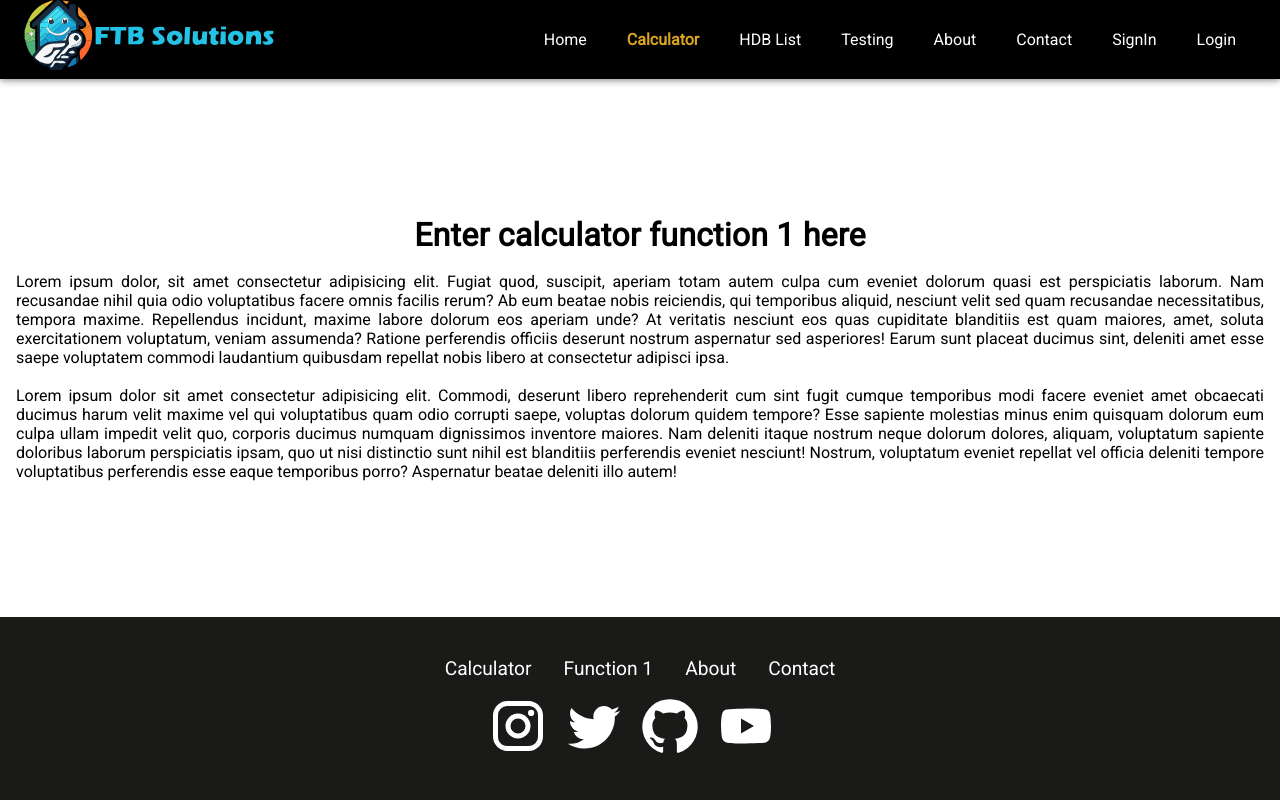
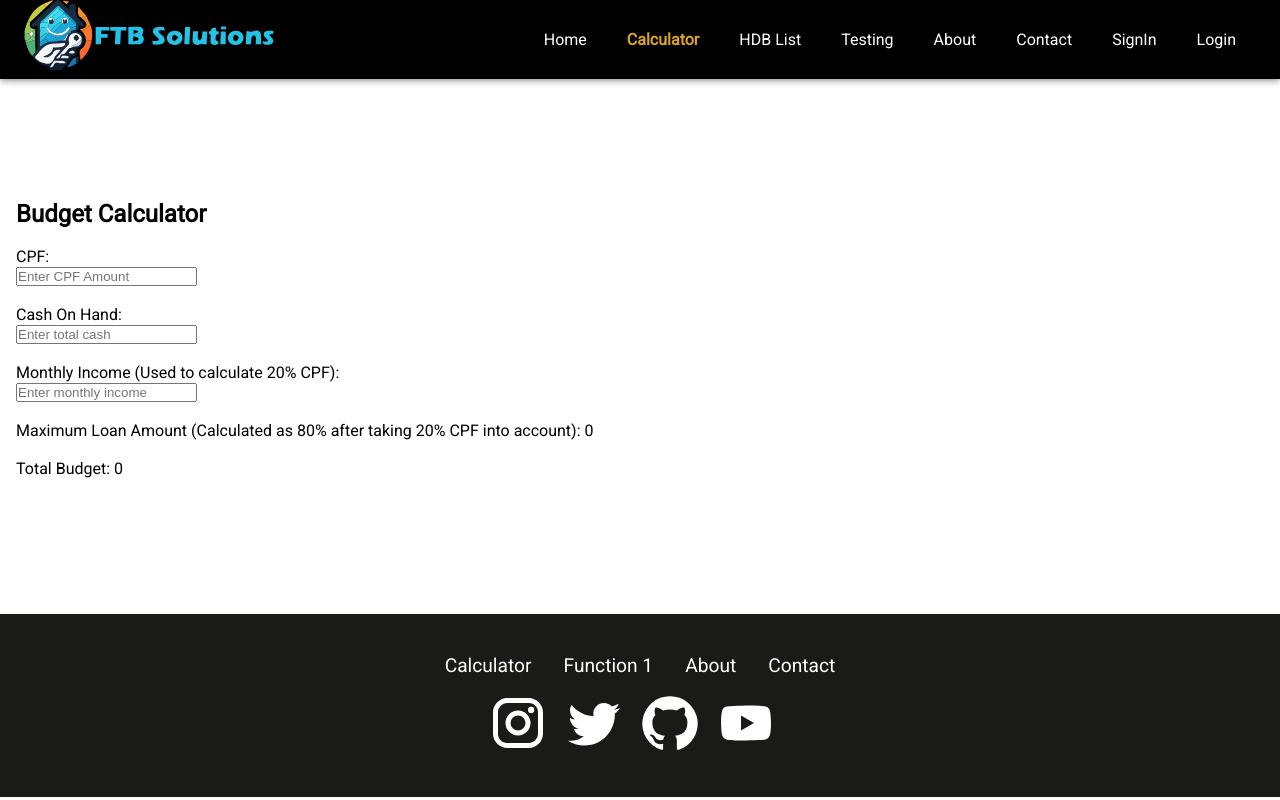
Before and after one commit to KhairulAnuwar/Grp1ReactProjUpdated, a React (Create React App) app: page /fcalculator in a window 1280 px wide. Built offline with nearby package versions, Linux system fonts and the light colour scheme.

Commit message:
Calculator

```diff
--- a/src/pages/FCalculator.js
+++ b/src/pages/FCalculator.js
@@ -1,19 +1,91 @@
+import Layout from "../components/Layout/Layout";
+import { useState } from "react";
+import Joi from 'joi-browser';
+import { Box } from "@mui/material";
 
-import Layout from "../components/Layout/Layout";
-import {
-    Box,Typography
 
-  } from "@mui/material";
+function FCalculator() {
 
-function FCalculator()
-{
+  const blankForm =  {
+    cpf: 0,
+    cash: 0,
+    income: 0,
+    loan: 0,
+  }
+
+  const [form, setForm] = useState(blankForm);
+
+  const handlerUpdateForm = (event, key) => {
+    const value = parseInt(event.target.value);
+    const updatedForm = { ...form, [key]: value };
+    setForm(updatedForm);
+  };
+
+  const [error, setError] = useState({});
+
+  const schema = {
+    cpf: Joi.number().min(0).required(),
+    cash: Joi.number().min(0).required(),
+    income: Joi.number().min(0).required(),
+    loan: Joi.number().min(0).required(),
+  }
+
+  const handlerOnChange = (event) => {
+    const {name, value} = event.target;
+    console.log(value)
+    const errorMessage = validate(event);
+    let errorData = {...error};
+
+    if (errorMessage) {
+      errorData[name] = errorMessage;
+      console.log(errorMessage)
+
+    } else {
+      delete errorData[name];
+      handlerUpdateForm(event, name)
+    }
+  }
+  const validate = (event) => {
+    const {name, value} = event.target;
+    const objToCompare = {[name]: value};
+    const subSchema ={[name]: schema[name]};
+
+    const result = Joi.validate(objToCompare, subSchema);
+    const {error} = result;
+    return error ? error.details[0].message : null;
+  }
+
+  const handlerOnSubmit = (event) => {
+    event.preventDefault();
+    const result = Joi.validate(form, schema, {abortEarly: false});
+    const {error} = result;
+    if (!error) {
+      console.log(form);
+      return form;
+    } else {
+      const errorData = {};
+      for (let item of error.details) {
+        const name = item.path[0];
+        const message = item.message;
+        errorData[name] = message;
+      }
+      setError(errorData);
+      console.log(errorData);
+      return errorData
+    }
+  }
+  const loanAmt = ((form.income * 300) - (form.income * 0.2 * 300))
+  const totalBudget = ( form.cpf +
+                        form.cash +
+                        loanAmt)
+
   return (
     <>
     <Layout>
     <Box
       sx={{
         my: 15,
-          textAlign: "center",
+        textAlign: "left",
         p: 2,
         "& h4": {
           fontWeight: "bold",
@@ -31,43 +103,36 @@ function FCalculator()
         },
       }}
     >
-        <Typography variant="h4">Enter calculator function 1 here</Typography>
-        <p>
-          Lorem ipsum dolor, sit amet consectetur adipisicing elit. Fugiat quod,
-          suscipit, aperiam totam autem culpa cum eveniet dolorum quasi est
-          perspiciatis laborum. Nam recusandae nihil quia odio voluptatibus
-          facere omnis facilis rerum? Ab eum beatae nobis reiciendis, qui
-          temporibus aliquid, nesciunt velit sed quam recusandae necessitatibus,
-          tempora maxime. Repellendus incidunt, maxime labore dolorum eos
-          aperiam unde? At veritatis nesciunt eos quas cupiditate blanditiis est
-          quam maiores, amet, soluta exercitationem voluptatum, veniam
-          assumenda? Ratione perferendis officiis deserunt nostrum aspernatur
-          sed asperiores! Earum sunt placeat ducimus sint, deleniti amet esse
-          saepe voluptatem commodi laudantium quibusdam repellat nobis libero at
-          consectetur adipisci ipsa.
-        </p>
+      <div>
+      <h2>Budget Calculator</h2>
       <br />
-        <p>
-          Lorem ipsum dolor sit amet consectetur adipisicing elit. Commodi,
-          deserunt libero reprehenderit cum sint fugit cumque temporibus modi
-          facere eveniet amet obcaecati ducimus harum velit maxime vel qui
-          voluptatibus quam odio corrupti saepe, voluptas dolorum quidem
-          tempore? Esse sapiente molestias minus enim quisquam dolorum eum culpa
-          ullam impedit velit quo, corporis ducimus numquam dignissimos
-          inventore maiores. Nam deleniti itaque nostrum neque dolorum dolores,
-          aliquam, voluptatum sapiente doloribus laborum perspiciatis ipsam, quo
-          ut nisi distinctio sunt nihil est blanditiis perferendis eveniet
-          nesciunt! Nostrum, voluptatum eveniet repellat vel officia deleniti
-          tempore voluptatibus perferendis esse eaque temporibus porro?
-          Aspernatur beatae deleniti illo autem!
-        </p>
+      <form onSubmit={handlerOnSubmit}>
+        <label>CPF:</label>
+        <br />
+        <input type='number' name='cpf' placeholder='Enter CPF Amount' onChange={handlerOnChange} />
+        <br />
+        <br />
+        <label>Cash On Hand:</label>
+        <br />
+        <input type='number' name='cash' placeholder='Enter total cash' onChange={handlerOnChange} />
+        <br />
+        <br />
+        <label>Monthly Income (Used to calculate 20% CPF):</label>
+        <br />
+        <input type='number' name='income' placeholder='Enter monthly income' onChange={handlerOnChange} />
+        <br />
+        <br />
+        <label>Maximum Loan Amount (Calculated as 80% after taking 20% CPF into account): {loanAmt}</label>
+        <br />
+        <br />
+        <label>Total Budget: {totalBudget}</label>
+      </form>
+    </div>
     </Box>
     </Layout>
+      </>
 
-
-
-        </>
-  );
-};
+  )
+}
 
 export default FCalculator;
```
Lines whose indentation alone changed are shown as unchanged.
